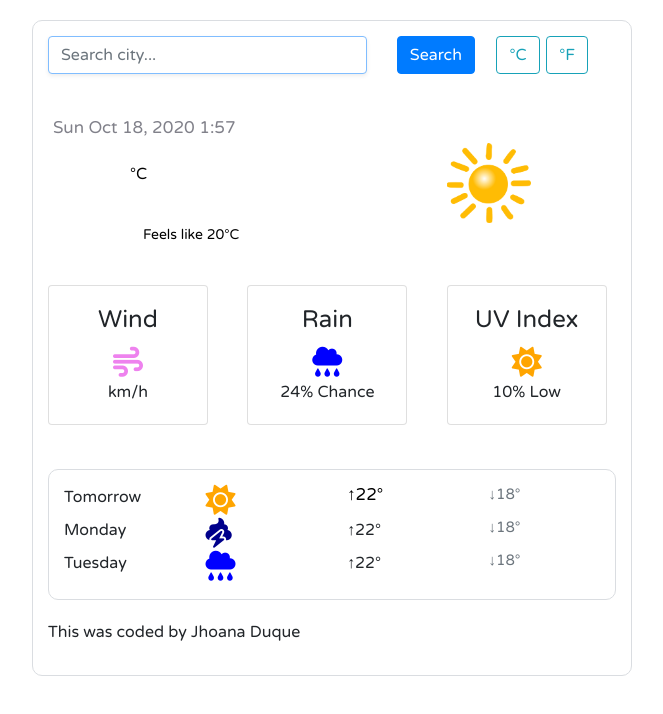
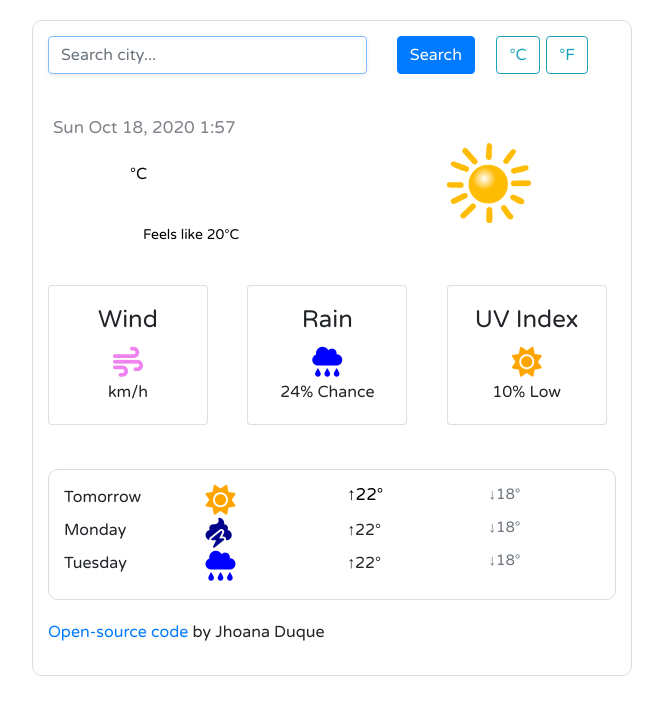
Before and after one commit to JhoanaDuque/my-weather-app-jhoana, a website built with Parcel: page index.html in a window 1280 px wide. Shown: the whole page, without its empty margins (308-971 px from the left). Built offline with nearby package versions, Linux system fonts and the light colour scheme; no server answers.

Commit message:
Added open source code

```diff
--- a/index.html
+++ b/index.html
@@ -119,7 +119,7 @@
           </div>
         </div>
       </div>
-      <p id=signature>This was coded by Jhoana Duque</p>
+      <p id=signature><a href="https://github.com/JhoanaDuque/my-weather-app-jhoana">Open-source code</a> by Jhoana Duque</p>
     </div>
   </div>
   </span>
```
